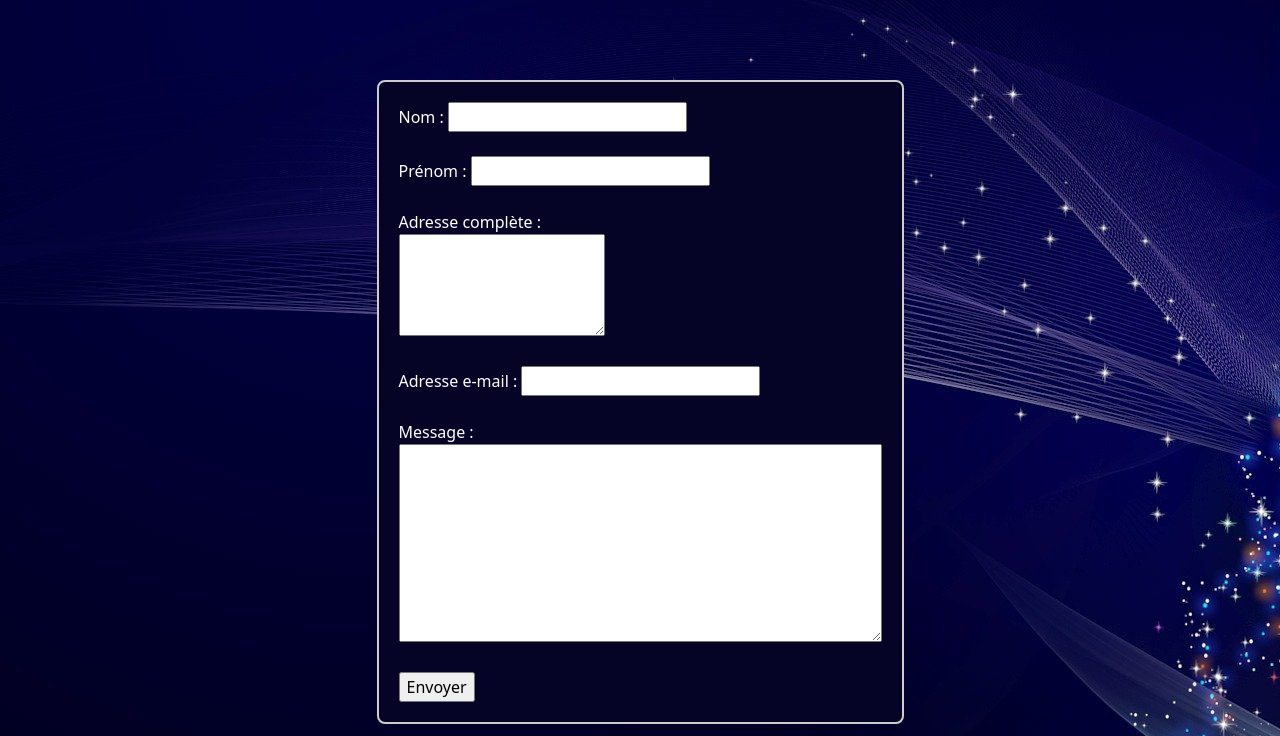
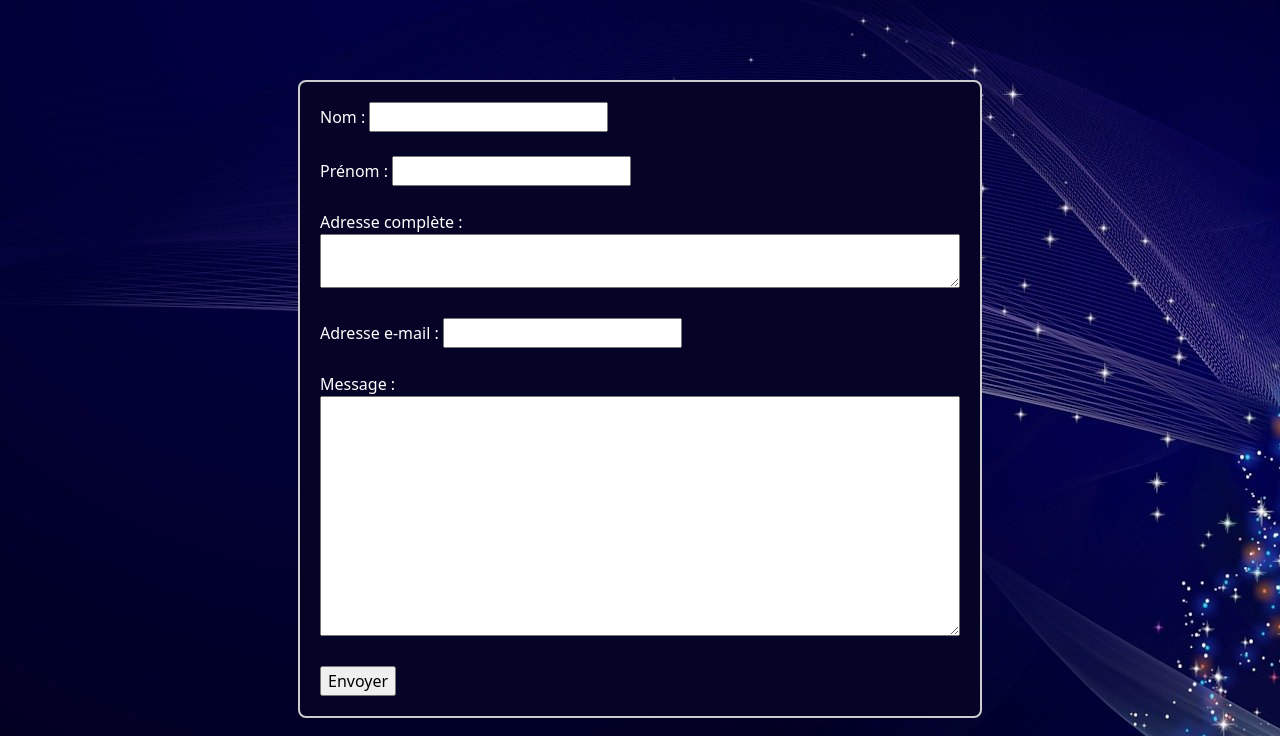
Before and after one commit to TitiaC62/MaisonDuPereNoel, a PHP site: page /contact.html in a window 1280 px wide. Shown: the part 64-800 px from the top of the page. Run offline with PHP 8.4, Linux system fonts and the light colour scheme; some web fonts are replaced.

Commit message:
fix width

```diff
--- a/contact.html
+++ b/contact.html
@@ -70,14 +70,14 @@
   <input type="text" id="firstname" name="firstname" required><br><br>
 
   <label for="adress">Adresse complète :</label><br>
-  <textarea id="adress" name="adress" rows="4" cols="20"  required></textarea><br><br>
+  <textarea id="adress" name="adress"   required></textarea><br><br>
 
   <label for="email">Adresse e-mail :</label>
   <input type="email" id="email" name="email" required><br><br>
 
 
   <label for="message">Message :</label><br>
-  <textarea id="message" name="message" rows="8" cols="50" required></textarea><br><br>
+  <textarea id="message" name="message"  required></textarea><br><br>
 
   <input type="submit" value="Envoyer">
 </form>
--- a/styles/contact.css
+++ b/styles/contact.css
@@ -1,8 +1,18 @@
+
+textarea#adress{
+    width: 90vw;
+ }
+
+textarea#message{
+   width: 90vw;
+
+}
+
 .form-container{
     display: flex;
     justify-content: center;
-   margin-top: 10vh;
-}
+    margin-top: 10vh;
+ }
 
 form{
     color: white;
@@ -11,4 +21,22 @@ form{
     border-radius: 8px;
     background-color: #050426;
 
+ }
+
+
+/* ______________________ Desktop ______________________________*/
+
+@media (min-width: 450px){
+
+    textarea#adress{
+        width: 50vw;
+
+     }
+    textarea#message{
+        width: 50vw;
+        height: 30vh;
+
+     }
+
+
 }
```
